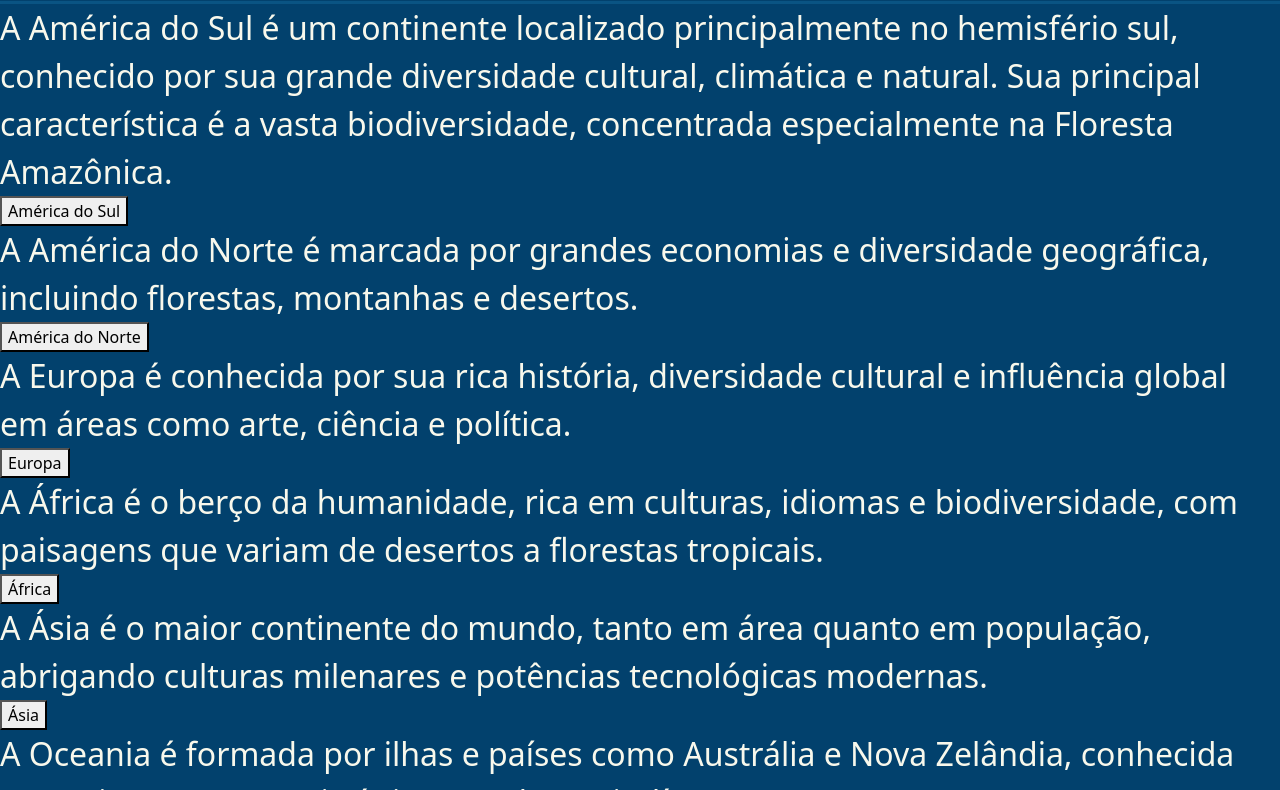
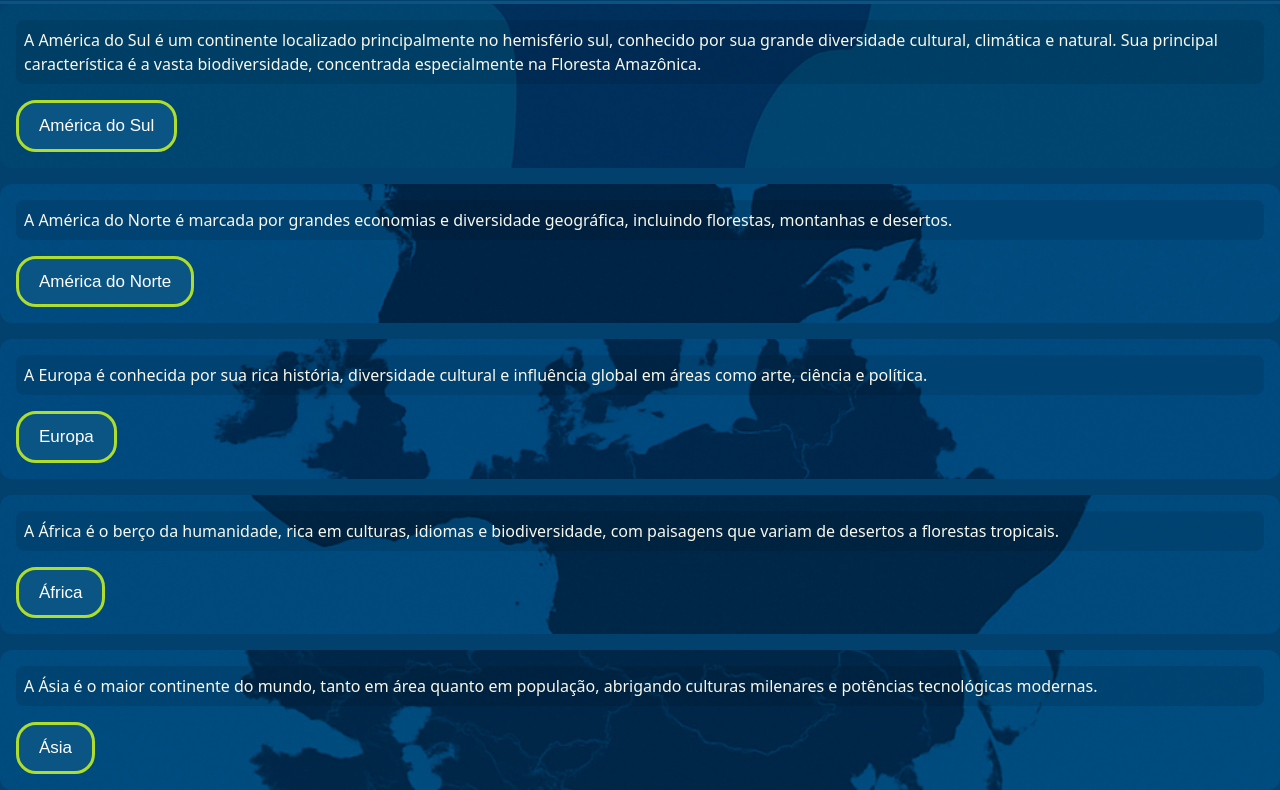
Before and after one commit to gabrielribeirobr/Atlas-js, a website: page index.html in a window 1280 px wide. Shown: the part 76-866 px from the top of the page. Drawn offline with nearby package versions, Linux system fonts and the light colour scheme; no server answers.

Commit message:
style: cards continents

```diff
--- a/src/scss/main.scss
+++ b/src/scss/main.scss
@@ -71,3 +71,63 @@ P{
         transition: 0.4s ease;
     }
 }
+.aboutContinent{
+    font-size: 20px;
+    display: flex;
+    flex-direction: column;
+}
+
+.southAmerica{
+    background-image: url('/public/img/continents/america do sul.png');
+    background-size:cover;
+    background-position-x: -20px;
+    width: 100%;
+    height: 350px;
+
+}
+
+.continent-card {
+  width: 100%;
+  height: auto;
+  background-size: cover;
+  background-position: right center;
+  padding: 1rem;
+  display: flex;
+  flex-direction: column;
+  justify-content: space-between;
+  margin-bottom: 1rem;
+  border-radius: 12px;
+  color: $white;
+
+  .about-continent {
+    font-size: 1rem;
+    margin-bottom: 1rem;
+    background-color: rgba(0, 0, 0, 0.1); // Para melhorar legibilidade
+    padding: 0.5rem;
+    border-radius: 8px;
+  }
+
+  .btnRegions {
+    align-self: flex-start;
+  }
+}
+
+// Imagens específicas para cada continente
+.south-america {
+  background-image: url('/public/img/continents/america-do-sul.PNG');
+}
+.europe {
+  background-image: url('/public/img/continents/europe.PNG');
+}
+.africa {
+  background-image: url('/public/img/continents/africa.PNG');
+}
+.asia {
+  background-image: url('/public/img/continents/asia.PNG');
+}
+.oceania {
+  background-image: url('/public/img/continents/oceania.PNG');
+}
+.north-america {
+  background-image: url('/public/img/continents/north-america.PNG');
+}
```
Also changed, not shown: src/css/main.css.
